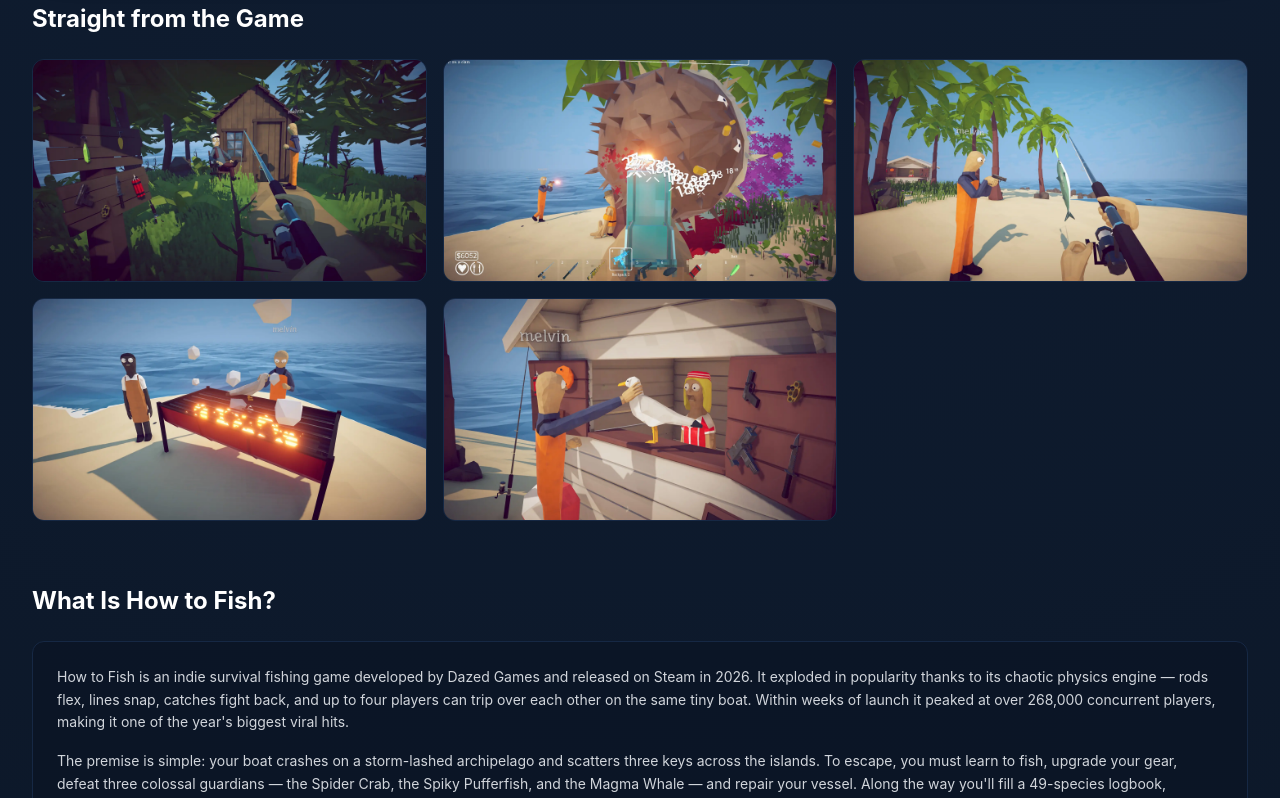
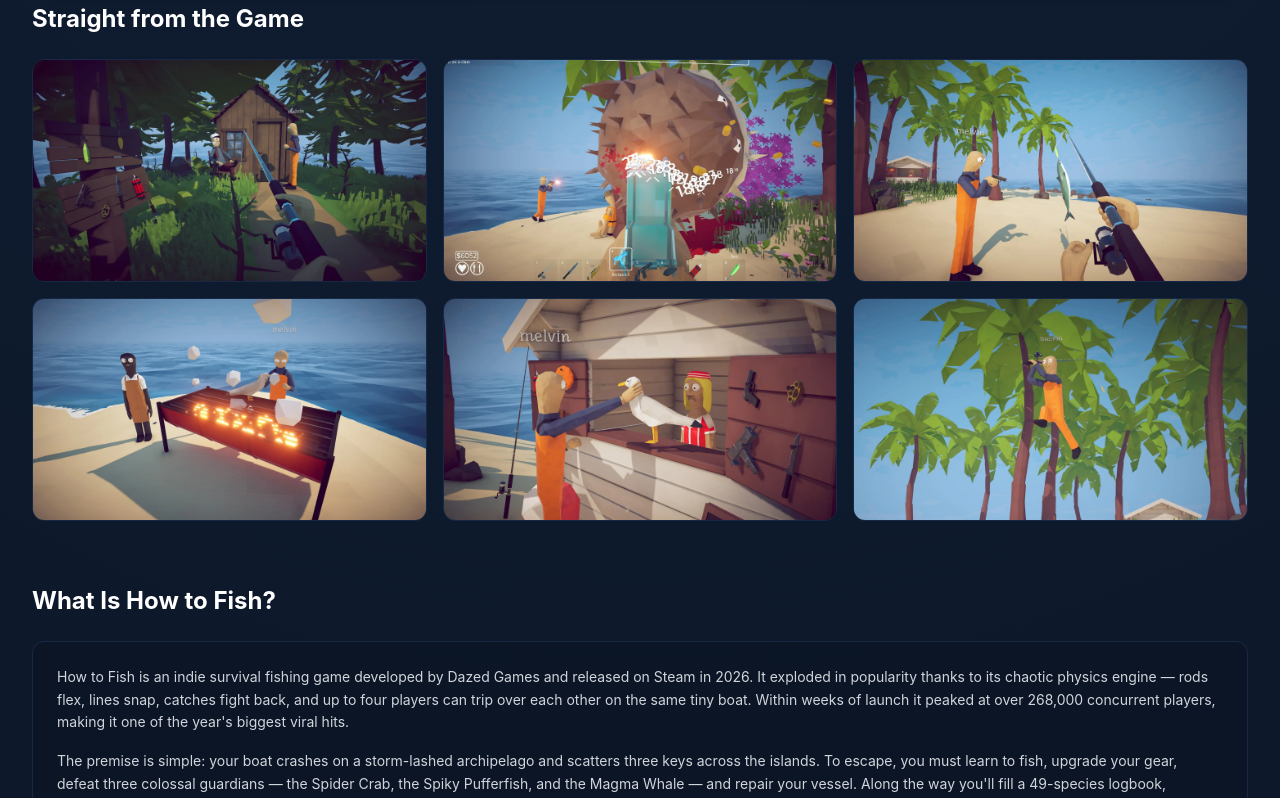
Before and after one commit to bruce-hmz/how-to-fish-wiki, a Next.js app: page / in a window 1280 px wide. Shown: the part 645-1443 px from the top of the page. Built offline with nearby package versions, Linux system fonts and the light colour scheme.

Commit message:
Add sixth Steam screenshot to gallery, drop raw jpg

```diff
--- a/app/page.tsx
+++ b/app/page.tsx
@@ -77,6 +77,7 @@
             { src: '/images/screenshots/shot-3.webp', alt: 'Reeling in a catch on a tropical beach in How to Fish' },
             { src: '/images/screenshots/shot-4.webp', alt: 'Cooking catches on the beach grill in How to Fish' },
             { src: '/images/screenshots/shot-5.webp', alt: 'The shack interior with weapons and tools mounted on the wall in How to Fish' },
+            { src: '/images/screenshots/shot-6.webp', alt: 'Climbing a palm tree in the tropical islands of How to Fish' },
           ].map((shot) => (
             <div key={shot.src} className="rounded-xl overflow-hidden border border-ocean-800 hover:border-aqua/50 transition-all">
               {/* eslint-disable-next-line @next/next/no-img-element */}
```
Also changed, not shown: public/images/screenshots/shot-6.webp (added).
